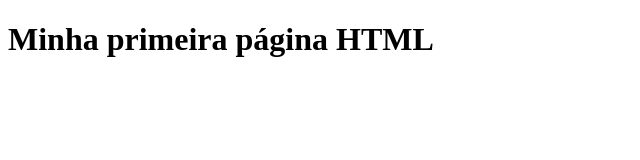
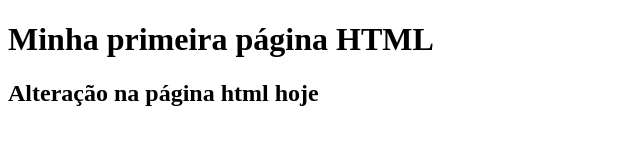
Before and after one commit to stylishcode/gama-academy-github, a plain HTML site: page index.html in a window 1280 px wide. Shown: the whole page, without its empty margins (0-640 px from the left). Drawn offline with Linux system fonts and the light colour scheme.

Commit message:
arquivo index.html atualizado novamente

```diff
--- a/index.html
+++ b/index.html
@@ -8,5 +8,6 @@
 </head>
 <body>
     <h1>Minha primeira página HTML</h1>
+    <h2>Alteração na página html hoje</h2>
 </body>
 </html>
```
